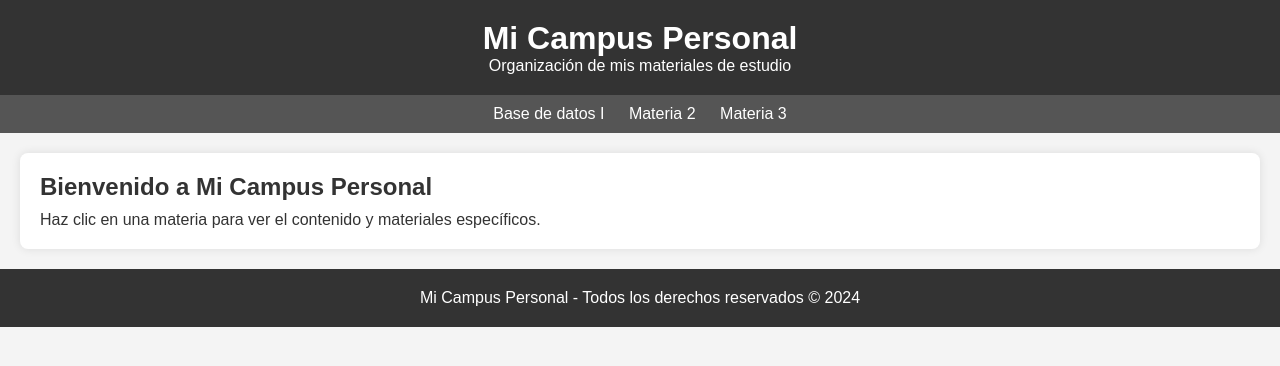
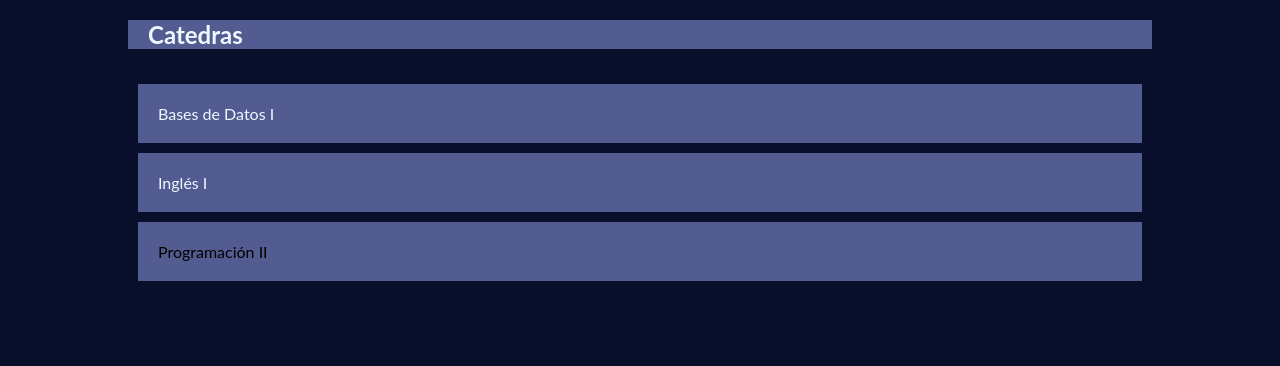
Before and after one commit to moreiraed/class-notes, a plain HTML site: page index.html in a window 1280 px wide. Drawn offline with Linux system fonts and the light colour scheme.

Commit message:
primer committ

```diff
--- a/index.html
+++ b/index.html
@@ -3,30 +3,19 @@
 <head>
     <meta charset="UTF-8">
     <meta name="viewport" content="width=device-width, initial-scale=1.0">
-    <title>Mi Campus Personal</title>
-    <link rel="stylesheet" href="stytles.css">
+    <link rel="stylesheet" href="style.css">
+    <title>Class Notes</title>
 </head>
 <body>
-    <header>
-        <h1>Mi Campus Personal</h1>
-        <p>Organización de mis materiales de estudio</p>
-    </header>
-
-    <nav>
-        <ul>
-            <li><a href="baseDatosI.html">Base de datos I</a></li>
-            <li><a href="materia2.html">Materia 2</a></li>
-            <li><a href="materia3.html">Materia 3</a></li>
-        </ul>
-    </nav>
-
-    <section>
-        <h2>Bienvenido a Mi Campus Personal</h2>
-        <p>Haz clic en una materia para ver el contenido y materiales específicos.</p>
-    </section>
-
-    <footer>
-        <p>Mi Campus Personal - Todos los derechos reservados &copy; 2024</p>
-    </footer>
+    <main>
+        <div class="main-container">
+            <h2>Catedras</h2>
+            <ul class="lista">
+                <li class="elem"><a href="#">Bases de Datos I</a></li>
+                <li class="elem"><a href="#">Inglés I</a></li>
+                <a href="#"></a><li class="elem">Programación II</li></a>
+            </ul>
+        </div>
+    </main>
 </body>
 </html>
--- /dev/null
+++ b/style.css
@@ -0,0 +1,47 @@
+body {
+    margin: 0;
+    padding: 0;
+    font-family: "Lato", sans-serif;
+    background-color: #070F2B;
+}
+
+main {
+    display: flex;
+    flex-direction: column;
+    align-items: center;
+    /* background-color: slateblue; */
+}
+
+.main-container {
+    /* background-color: cadetblue; */
+    width: 80%;
+}
+
+h2 {
+    color: aliceblue;
+    background-color: #535C91;
+    padding: 0 20px;
+}
+
+.lista {
+    /* background-color: #173540; */
+    padding: 5px 10px;
+    list-style: none;
+}
+
+.elem {
+    background-color: #535C91;
+    padding: 20px;
+    margin: 10px 0px;
+    transition: .2s;
+}
+
+.elem a {
+    text-decoration: none;
+    color: aliceblue;
+}
+
+.elem:hover {
+    transform: translate(5px, -5px);
+    box-shadow: -5px 5px #04D939;
+}
```
Also changed, not shown: index2/index2.html (+1 -1 lines), index2/inicio/index.html (added, +32 -0 lines), image.png (added), image1.png (added), index2/inicio/baseDatosI.html (renamed from baseDatosI.html), index2/inicio/stytles.css (renamed from stytles.css).
